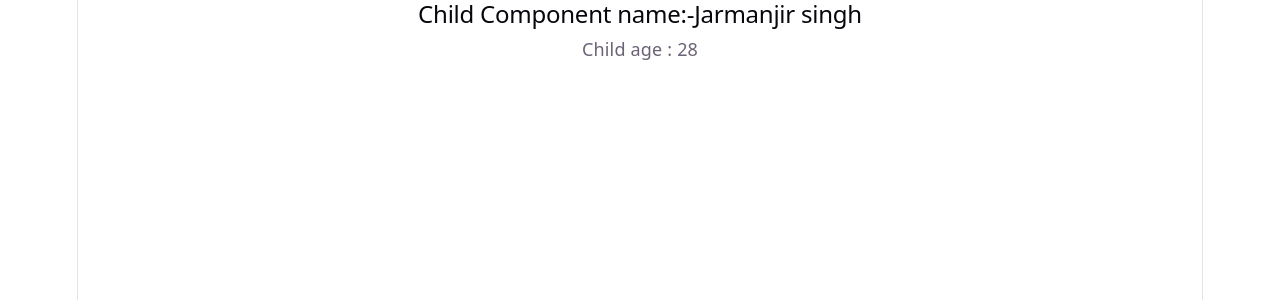
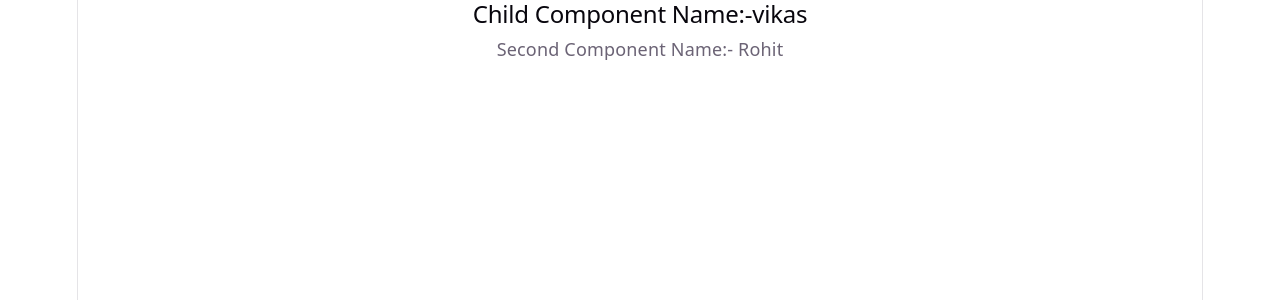
Before and after one commit to Harsimran141/ReactPractice, a React (Vite) app in the folder SecondApp/: page / in a window 1280 px wide. Shown: the top 300 px of the page. Built offline with nearby package versions, Linux system fonts and the light colour scheme.

Commit message:
Refactor ChildCom component to accept person array and update rendering logic

```diff
--- a/SecondApp/src/App.jsx
+++ b/SecondApp/src/App.jsx
@@ -6,7 +6,9 @@ function App(){
   return(
     <div>
 
-    <ChildCom name={name} age={28}/>
+    {/* <ChildCom name={name} age={age}/> */}
+    {/* <ChildCom person={{name:"Kumar Sonu", age:28}}/> */}
+    <ChildCom person={["vikas","Rohit"]} />
     </div>
   )
 }
--- a/SecondApp/src/ChildCom.jsx
+++ b/SecondApp/src/ChildCom.jsx
@@ -1,10 +1,10 @@
-const ChildCom = ({name,age}) => {
-    console.log(name);
+const ChildCom = ({person}) => {
+
 
     return(
         <div>
-        <h2>Child Component name:-{name}</h2>
-          <p>Child age : {age}</p>
+        <h2>Child Component Name:-{person[0]}</h2>
+          <p>Second Component Name:- {person[1]}</p>
         </div>
     );
 }
```
